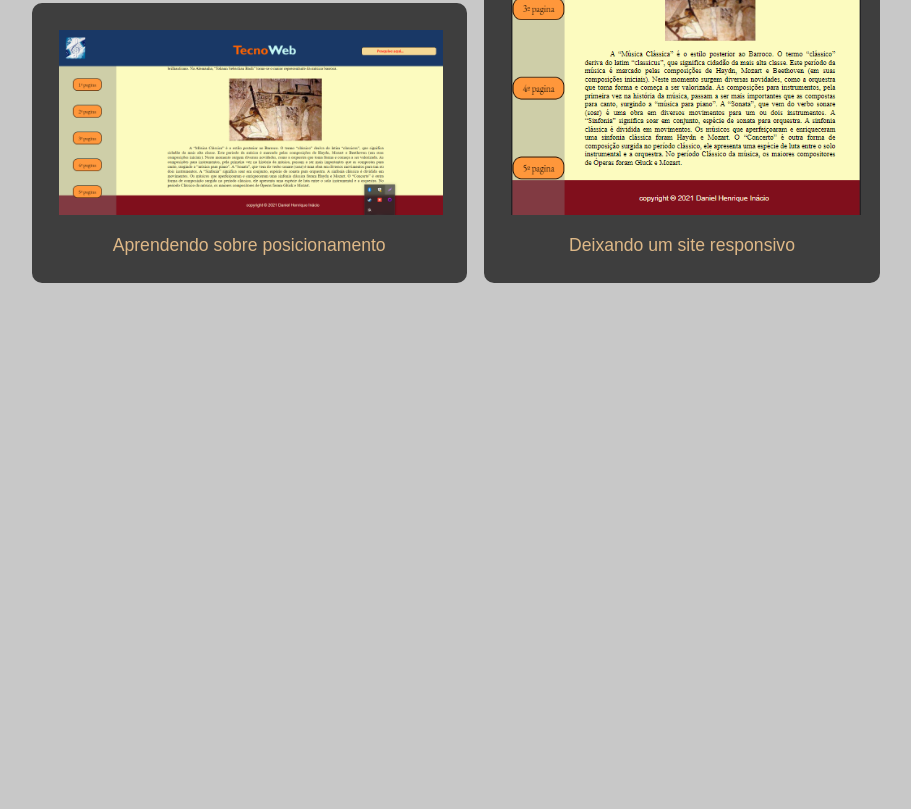
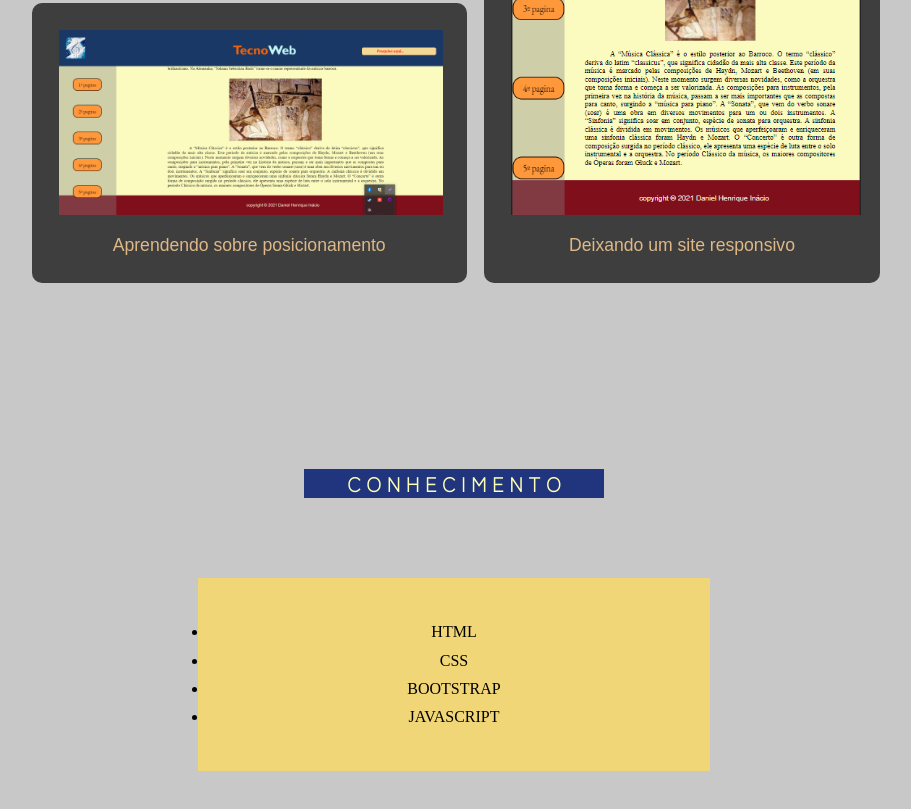
Before and after one commit to DanielHenriqueInacio/projeto-potfolio, a plain HTML site: page index.html in a window 1280 px wide. Shown: the part 780-1589 px from the top of the page, without its empty margins (186-1097 px from the left). Before the commit the page ends 1199 px from the top, so only its background shows below. Drawn offline with Linux system fonts and the light colour scheme; a web font is replaced by a local one.

Commit message:
Implementando o Centro do meu Portfolio

```diff
--- a/css/style.css
+++ b/css/style.css
@@ -102,7 +102,6 @@ body {
     margin: auto;
     display: block;
     margin-top: 50px;
-
 }
 
 .card-img {
@@ -158,3 +157,18 @@ body {
 .parent a {
     text-decoration: none;
 }
+
+.lista {
+    background-color: #F0D676;
+    width: 40vw;
+    margin: auto;
+    display: block;
+    margin-top: 10vh;
+    margin-bottom: 30vh;
+    padding: 35px 0;
+}
+
+.lista li {
+    text-align: center;
+    margin: 2%;
+}
--- a/index.html
+++ b/index.html
@@ -68,6 +68,15 @@
                 </div>
             </div>
 
+        <h3 class="projeto">C O N H E C I M E N T O</h3>
+
+        <div class="lista">
+            <ul class="">
+                <li>HTML</li>
+                <li>CSS</li>
+                <li>BOOTSTRAP</li>
+                <li>JAVASCRIPT</li>
+            </ul>
     </main>
 </body>
 </html>
```
